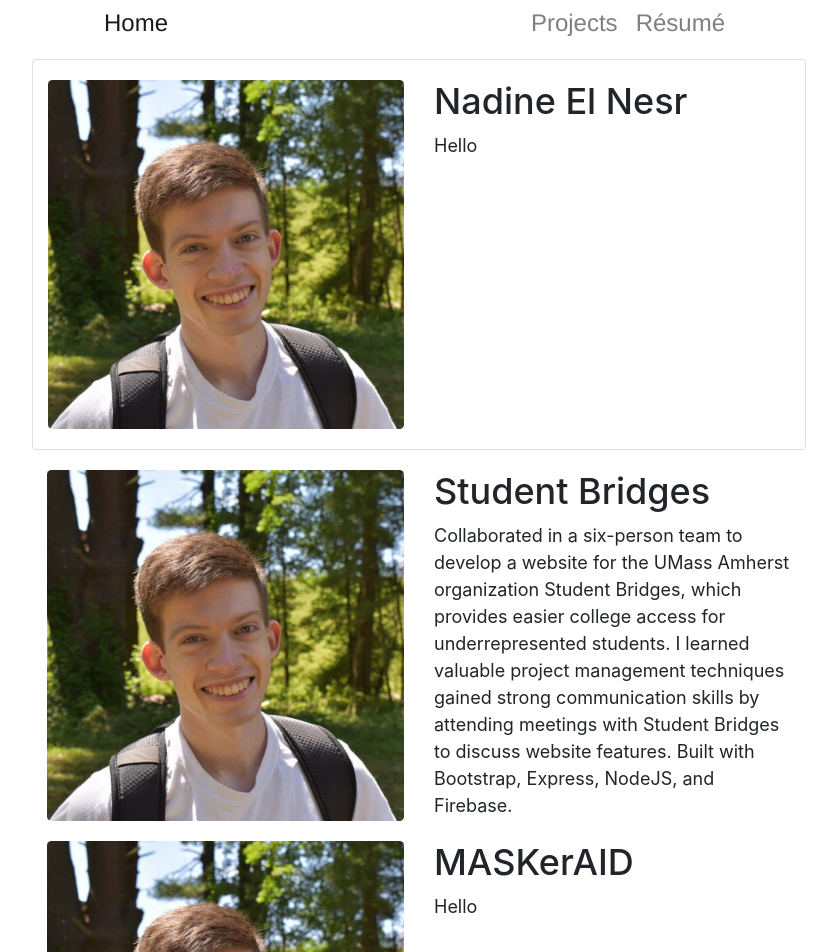
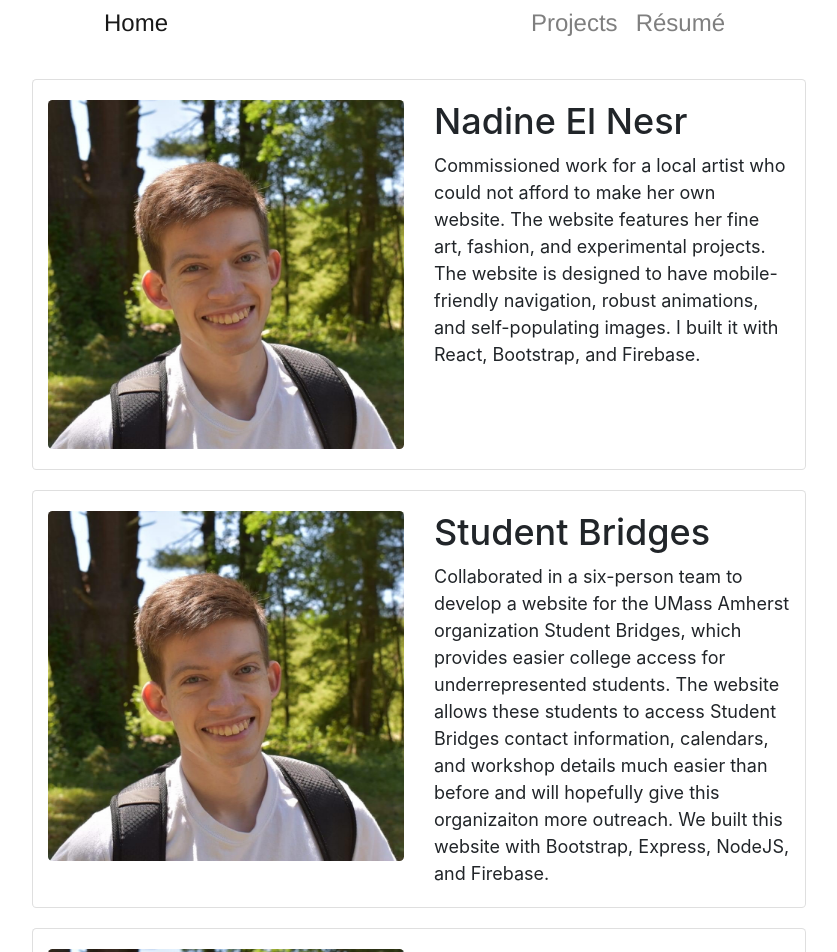
Before and after one commit to bryceparkman/personal-website, a Next.js app: page /projects in a window 1280 px wide. Shown: the part 40-992 px from the top of the page, without its empty margins (221-1058 px from the left). Built offline with nearby package versions, Linux system fonts and the light colour scheme.

Commit message:
Added text to projects

```diff
--- a/pages/index.js
+++ b/pages/index.js
@@ -11,7 +11,7 @@ export default function Home() {
       <section className={utilStyles.headingMd}>
         <p>Computer Science and Computational Mathematics Student</p>
       </section>
-      <section className={utilStyles.lightText} style={{ textAlign: 'center' }}>
+      <section className={utilStyles.lightText} style={{ textAlign: 'center', maxWidth: '37rem', margin: 'auto' }}>
         <p>
           Welcome to my website! I am a Computer Science and Mathematics major at the University of Massachusetts Amherst.
           I am interested in all things robotics and the intersection of computer science and math.
--- a/pages/projects.js
+++ b/pages/projects.js
@@ -12,7 +12,7 @@ export default function Project() {
             <Head>
                 <title>Projects</title>
             </Head>
-            <Card>
+            <Card className={utilStyles.projectRow}>
                 <Row className={utilStyles.projectRow}>
                     <Col>
                         <Image rounded src="/images/profile.jpeg" />
@@ -22,11 +22,14 @@ export default function Project() {
                             Nadine El Nesr
                     </h2>
                         <div>
-                        Hello
+                            Commissioned work for a local artist who could not afford to make her own website.
+                            The website features her fine art, fashion, and experimental projects. The website is designed to
+                            have mobile-friendly navigation, robust animations, and self-populating images. I built it with React, Bootstrap, and Firebase.
                     </div>
                     </Col>
                 </Row>
             </Card>
+            <Card className={utilStyles.projectRow}>
                 <Row className={utilStyles.projectRow}>
                     <Col>
                         <Image rounded src="/images/profile.jpeg" />
@@ -37,12 +40,14 @@ export default function Project() {
                     </h2>
                         <div>
                             Collaborated in a six-person team to develop a website for the UMass Amherst organization Student Bridges,
-                     which provides easier college access for underrepresented students. I learned valuable project management techniques
-                     gained strong communication skills by attending meetings with Student Bridges to discuss website features.
-                     Built with Bootstrap, Express, NodeJS, and Firebase.
+                            which provides easier college access for underrepresented students. The website allows these students to
+                            access Student Bridges contact information, calendars, and workshop details much easier than before and will
+                            hopefully give this organizaiton more outreach. We built this website with Bootstrap, Express, NodeJS, and Firebase.
                     </div>
                     </Col>
                 </Row>
+            </Card>
+            <Card className={utilStyles.projectRow}>
                 <Row className={utilStyles.projectRow}>
                     <Col>
                         <Image rounded src="/images/profile.jpeg" />
@@ -52,10 +57,15 @@ export default function Project() {
                             MASKerAID
                     </h2>
                         <div>
-                        Hello
+                            In the MedHack 2020 hackathon, I collaborated with 3 other students to develop MASKerAID.
+                            This device would communicate with your phone and display the temperature
+                            and humidity in the mask, and alert you if the filter needs to be replaced or if the air quality is poor.
+                            Out of 700 teams competing we placed 3rd place in the pandemic hack category.
+                            The companion app was built with React Native, and the insert was prototyped with Arduino.
                         </div>
                     </Col>
                 </Row>
+            </Card>
             {/* <Card style={{ width: '18rem' }}>
                 <Card.Image variant="top" src="../public/images/profile.jpeg" />
                 <Card.Body>
```
Lines whose indentation alone changed are shown as unchanged.
